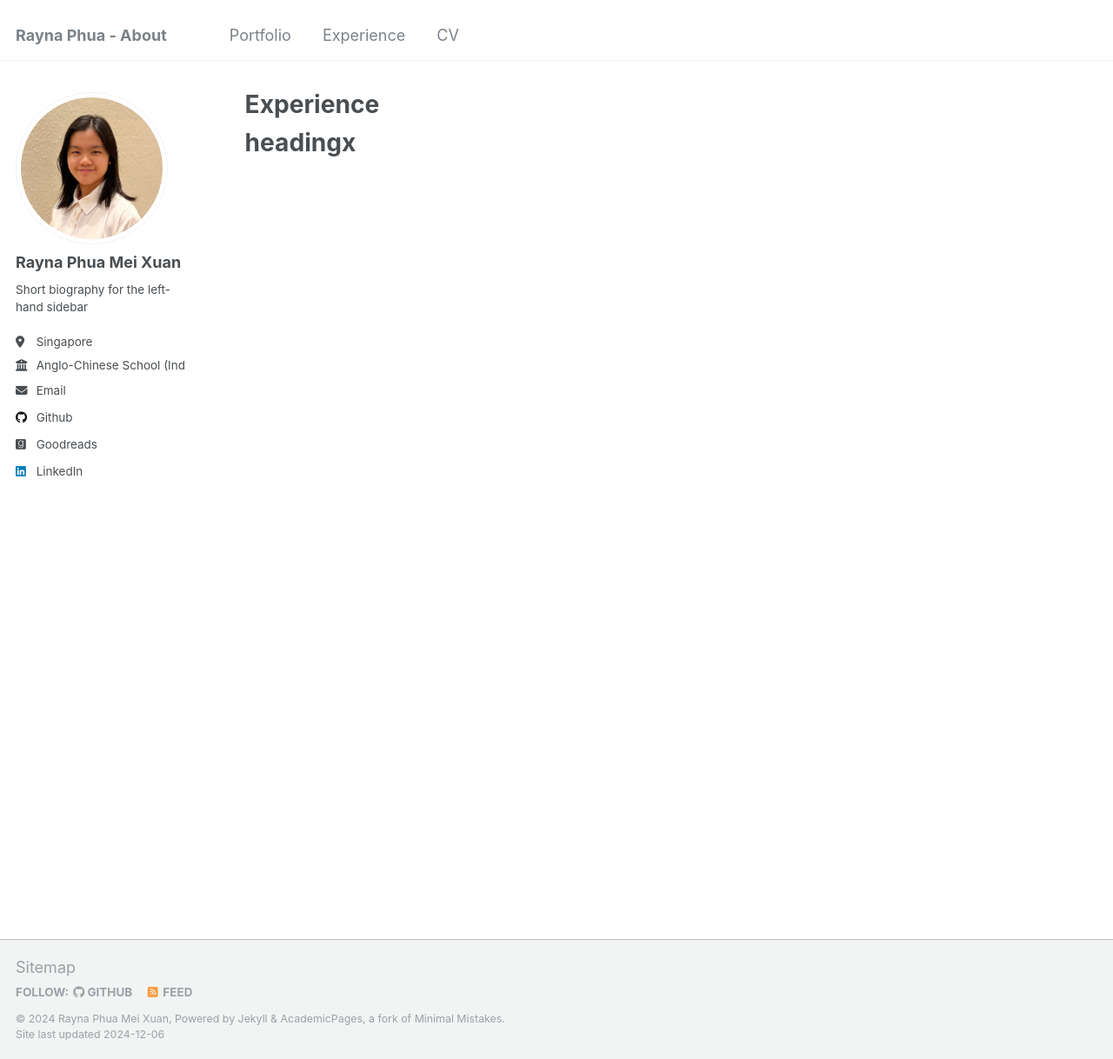
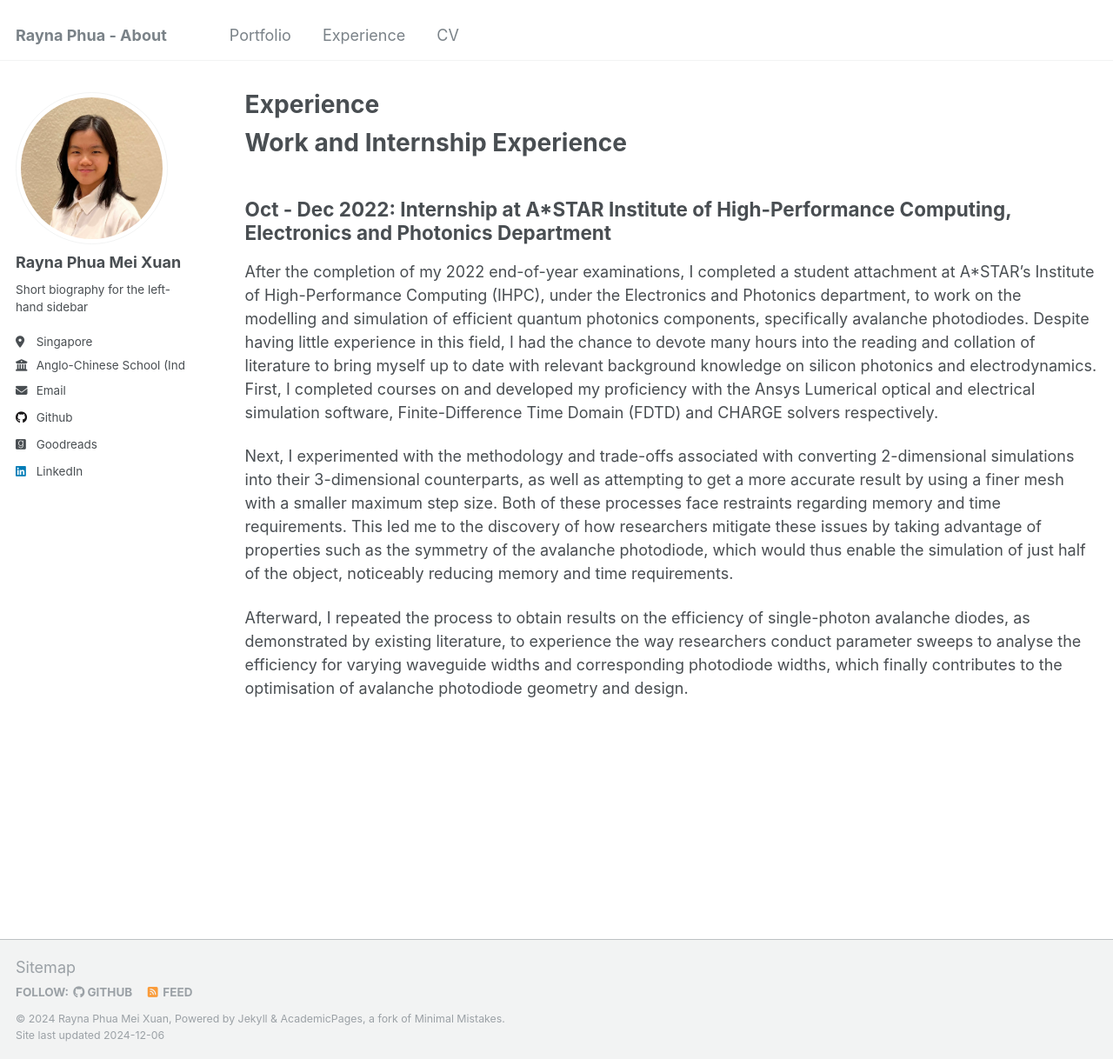
Before and after one commit to alcotticus/alcotticus.github.io, a Jekyll site: the page built from _pages/experience.md, in a window 1280 px wide and 1218 px high. Shown: the whole window at 87% size. Built offline with Jekyll 4.4.1, drawn with Linux system fonts in a browser that asks for light colours.

Commit message:
added internship1

```diff
--- a/_pages/experience.md
+++ b/_pages/experience.md
@@ -7,5 +7,13 @@ author_profile: true
 
 {% include base_path %}
 
-headingx
+Work and Internship Experience
 ======
+
+Oct - Dec 2022: Internship at A*STAR Institute of High-Performance Computing, Electronics and Photonics Department
+------
+After the completion of my 2022 end-of-year examinations, I completed a student attachment at A*STAR's Institute of High-Performance Computing (IHPC), under the Electronics and Photonics department, to work on the modelling and simulation of efficient quantum photonics components, specifically avalanche photodiodes. Despite having little experience in this field, I had the chance to devote many hours into the reading and collation of literature to bring myself up to date with relevant background knowledge on silicon photonics and electrodynamics. First, I completed courses on and developed my proficiency with the Ansys Lumerical optical and electrical simulation software, Finite-Difference Time Domain (FDTD) and CHARGE solvers respectively.
+
+Next, I experimented with the methodology and trade-offs associated with converting 2-dimensional simulations into their 3-dimensional counterparts, as well as attempting to get a more accurate result by using a finer mesh with a smaller maximum step size. Both of these processes face restraints regarding memory and time requirements. This led me to the discovery of how researchers mitigate these issues by taking advantage of properties such as the symmetry of the avalanche photodiode, which would thus enable the simulation of just half of the object, noticeably reducing memory and time requirements.
+
+Afterward, I repeated the process to obtain results on the efficiency of single-photon avalanche diodes, as demonstrated by existing literature, to experience the way researchers conduct parameter sweeps to analyse the efficiency for varying waveguide widths and corresponding photodiode widths, which finally contributes to the optimisation of avalanche photodiode geometry and design.
```
